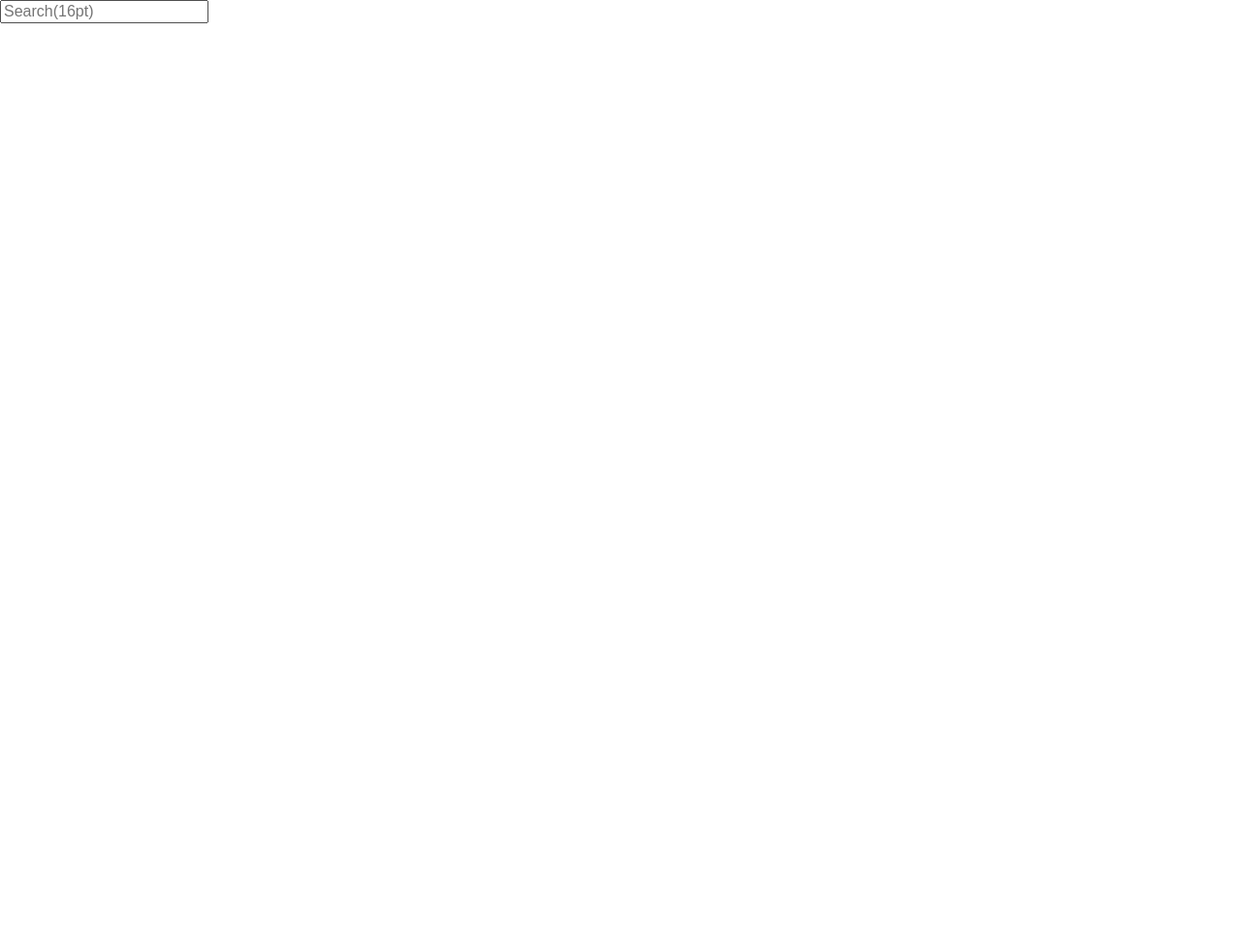
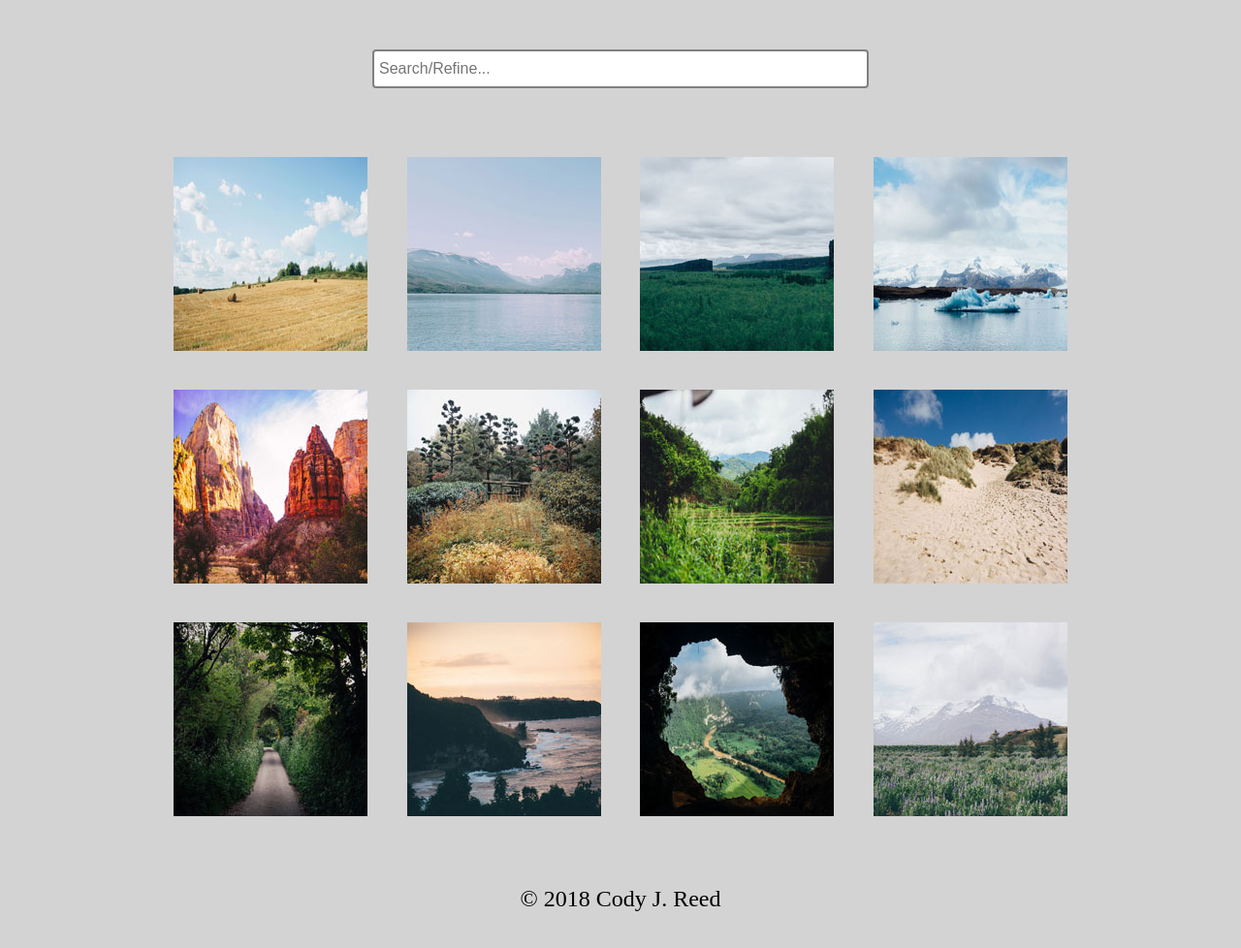
Before and after one commit to CodyJReed/InteractivePhotoGallery, a plain HTML site: page index.html in a window 1280 px wide. Shown: the whole page at 97% size. Before the commit the page ends 800 px from the top, so only its background shows below. Drawn offline with Linux system fonts and the light colour scheme.

Commit message:
Finished initial mock-up with CSS

```diff
--- a/css/main.css
+++ b/css/main.css
@@ -0,0 +1,72 @@
+* {
+  box-sizing: border-box;
+  max-width: 1024px
+}
+
+html {
+  margin: 0 auto;
+}
+
+body {
+  background-color: lightgrey;
+}
+
+#search {
+  margin: 5%  auto;
+  display: block;
+  border: 2px grey solid;
+  border-radius: 4px;
+  font-size: 16px;
+  height: 40px;
+  padding: 5px;
+  width: 65%;
+}
+
+img {
+  margin: 10% auto;
+  display: block;
+  padding: 0;
+}
+
+img:hover {
+  border: 2px grey solid;
+  border-radius: 4px;
+}
+
+footer {
+  margin: 5% auto;
+  text-align: center;
+}
+
+footer p {
+  display: block;
+  font-size: 1.5em;
+}
+
+/*-- MEDIA QUERIES --*/
+
+@media(min-width: 769px) {
+  .lightbox {
+    display: flex;
+    flex-direction: row;
+    justify-content: space-between;
+    flex-wrap: wrap;
+    flex-grow: 1;
+    margin: 0 auto;
+    max-width: 90%;
+  }
+
+  #search {
+    width: 65%;
+  }
+}
+
+@media(min-width: 1024px) {
+  .lightbox {
+    max-width: 90%;
+  }
+
+  #search {
+    width: 50%;
+  }
+}
--- a/index.html
+++ b/index.html
@@ -9,17 +9,86 @@
   </head>
   <body>
     <header>
-      <input type="text" name="search-field" placeholder="Search(16pt)">
+      <input id="search" type="text" name="search-field" placeholder="Search/Refine...">
     </header>
     <main>
       <section class="lightbox">
+        <!-- IMAGE 01 -->
         <div class="image">
-          <a href="photos/01.jpg" alt="Hay Bales"></a>
-
+          <a href="photos/01.jpg" alt="">
+            <img src="photos/thumbnails/01.jpg" alt="Hay Bales">
+          </a>
         </div>
-
+        <!-- IMAGE 02 -->
+        <div class="image">
+          <a href="photos/02.jpg" alt="">
+            <img src="photos/thumbnails/02.jpg" alt="Lake">
+          </a>
+        </div>
+        <!-- IMAGE 03 -->
+        <div class="image">
+          <a href="photos/03.jpg" alt="">
+            <img src="photos/thumbnails/03.jpg" alt="Canyon">
+          </a>
+        </div>
+        <!-- IMAGE 04 -->
+        <div class="image">
+          <a href="photos/04.jpg" alt="">
+            <img src="photos/thumbnails/04.jpg" alt="Iceberg">
+          </a>
+        </div>
+        <!-- IMAGE 05 -->
+        <div class="image">
+          <a href="photos/05.jpg" alt="">
+            <img src="photos/thumbnails/05.jpg" alt="Desert">
+          </a>
+        </div>
+        <!-- IMAGE 06 -->
+        <div class="image">
+          <a href="photos/06.jpg" alt="">
+            <img src="photos/thumbnails/06.jpg" alt="Fall">
+          </a>
+        </div>
+        <!-- IMAGE 07 -->
+        <div class="image">
+          <a href="photos/07.jpg" alt="">
+            <img src="photos/thumbnails/07.jpg" alt="Plantation">
+          </a>
+        </div>
+        <!-- IMAGE 08 -->
+        <div class="image">
+          <a href="photos/08.jpg" alt="">
+            <img src="photos/thumbnails/08.jpg" alt="Dunes">
+          </a>
+        </div>
+        <!-- IMAGE 09 -->
+        <div class="image">
+          <a href="photos/09.jpg" alt="">
+            <img src="photos/thumbnails/09.jpg" alt="Countryside Lane">
+          </a>
+        </div>
+        <!-- IMAGE 10 -->
+        <div class="image">
+          <a href="photos/10.jpg" alt="">
+            <img src="photos/thumbnails/10.jpg" alt="Sunset">
+          </a>
+        </div>
+        <!-- IMAGE 11 -->
+        <div class="image">
+          <a href="photos/11.jpg" alt="">
+            <img src="photos/thumbnails/11.jpg" alt="Cave">
+          </a>
+        </div>
+        <!-- IMAGE 12 -->
+        <div class="image">
+          <a href="photos/12.jpg" alt="">
+            <img src="photos/thumbnails/12.jpg" alt="Bluebells">
+          </a>
+        </div>
       </section>
     </main>
-
+    <footer>
+      <p>&copy; 2018 Cody J. Reed</p>
+    </footer>
   </body>
 </html>
```
